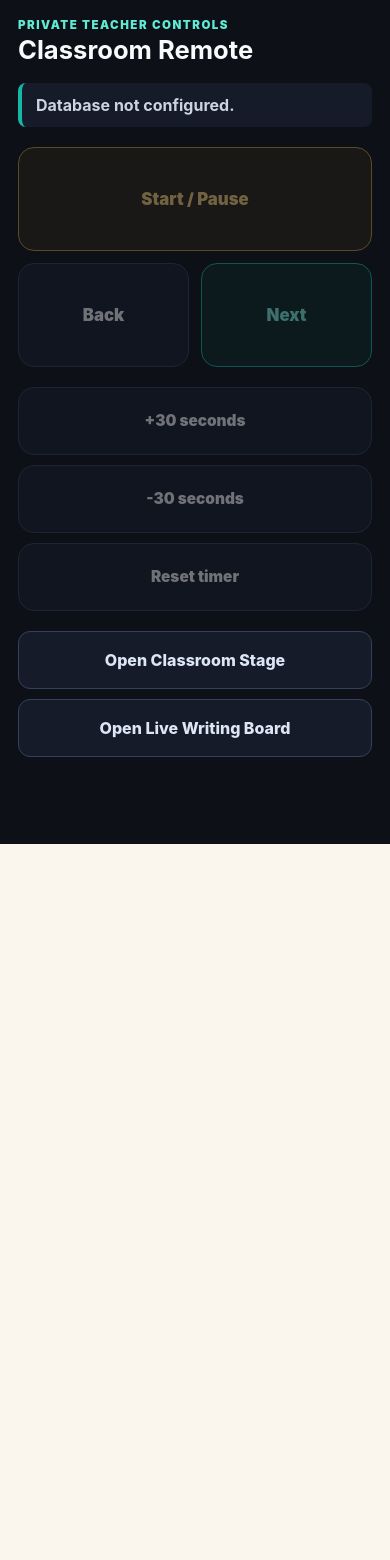
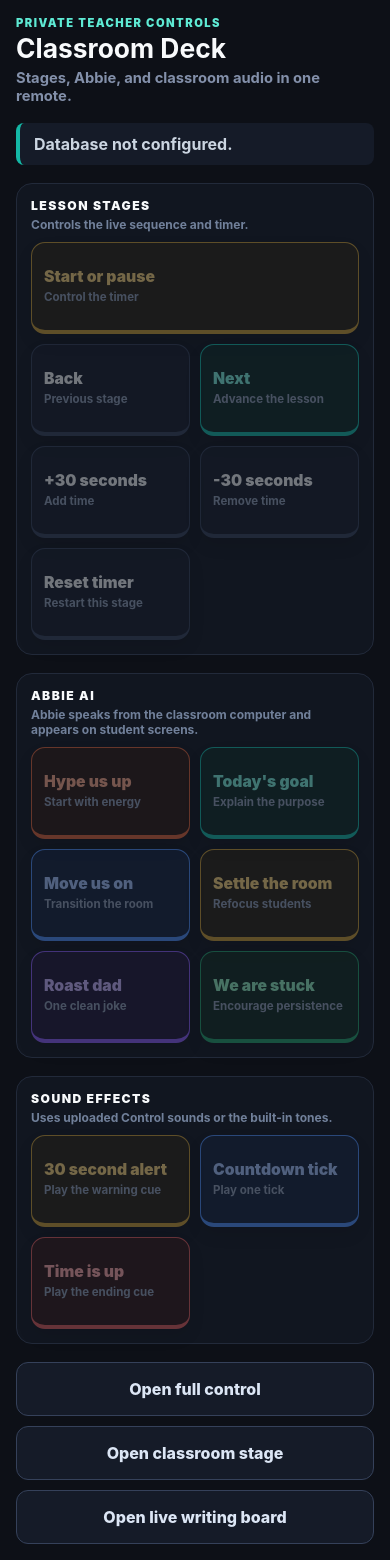
Before and after one commit to Wilsos22/Website-prototype, a Next.js app: page /teacher/remote in a window 390 px wide. Before the commit the page ends 844 px from the top, so only its background shows below. Built offline with nearby package versions, Linux system fonts and the light colour scheme; no server answers.

Commit message:
Add virtual classroom deck controls

```diff
--- a/src/app/api/control-remote/route.ts
+++ b/src/app/api/control-remote/route.ts
@@ -1,17 +1,15 @@
 import { getSupabaseAdmin } from "@/lib/supabaseServer";
-import { LIVE_FLOW_MODE, type TeacherRemoteAction, type TeacherRemoteCommand } from "@/lib/liveClassFlow";
+import {
+  LIVE_FLOW_MODE,
+  TEACHER_REMOTE_ACTIONS,
+  type TeacherRemoteAction,
+  type TeacherRemoteCommand,
+} from "@/lib/liveClassFlow";
 
 export const runtime = "nodejs";
 export const dynamic = "force-dynamic";
 
-const ACTIONS = new Set<TeacherRemoteAction>([
-  "next",
-  "previous",
-  "toggle-timer",
-  "add-30",
-  "subtract-30",
-  "reset-timer",
-]);
+const ACTIONS = new Set<string>(TEACHER_REMOTE_ACTIONS);
 
 async function activeSession() {
   const db = getSupabaseAdmin();
--- a/src/app/teacher/remote/page.tsx
+++ b/src/app/teacher/remote/page.tsx
@@ -2,35 +2,62 @@
 
 import { useCallback, useEffect, useState } from "react";
 import type { TeacherRemoteAction } from "@/lib/liveClassFlow";
+import { ABBIE_REMOTE_BUTTONS, SOUND_REMOTE_BUTTONS, type RemoteDeckButton } from "@/lib/remoteDeck";
 
-const PRIMARY: { action: TeacherRemoteAction; label: string; tone: string }[] = [
-  { action: "previous", label: "Back", tone: "neutral" },
-  { action: "toggle-timer", label: "Start / Pause", tone: "timer" },
-  { action: "next", label: "Next", tone: "next" },
+const STAGE_BUTTONS: readonly RemoteDeckButton[] = [
+  { action: "previous", label: "Back", detail: "Previous stage", tone: "neutral" },
+  { action: "toggle-timer", label: "Start or pause", detail: "Control the timer", tone: "timer" },
+  { action: "next", label: "Next", detail: "Advance the lesson", tone: "next" },
 ];
 
-const SECONDARY: { action: TeacherRemoteAction; label: string }[] = [
-  { action: "add-30", label: "+30 seconds" },
-  { action: "subtract-30", label: "-30 seconds" },
-  { action: "reset-timer", label: "Reset timer" },
+const TIMER_BUTTONS: readonly RemoteDeckButton[] = [
+  { action: "add-30", label: "+30 seconds", detail: "Add time", tone: "neutral" },
+  { action: "subtract-30", label: "-30 seconds", detail: "Remove time", tone: "neutral" },
+  { action: "reset-timer", label: "Reset timer", detail: "Restart this stage", tone: "neutral" },
 ];
 
+interface RemoteSession {
+  id: string;
+  joinCode: string | null;
+}
+
+interface DeckKeyProps {
+  button: RemoteDeckButton;
+  busy: TeacherRemoteAction | null;
+  disabled: boolean;
+  onSend: (button: RemoteDeckButton) => void;
+}
+
+function DeckKey({ button, busy, disabled, onSend }: DeckKeyProps) {
+  return (
+    <button
+      className={`deck-key ${button.tone}`}
+      disabled={disabled}
+      aria-busy={busy === button.action}
+      onClick={() => onSend(button)}
+    >
+      <span className="deck-key-label">{busy === button.action ? "Sending" : button.label}</span>
+      <span className="deck-key-detail">{button.detail}</span>
+    </button>
+  );
+}
+
 export default function TeacherRemotePage() {
-  const [session, setSession] = useState<{ id: string; joinCode: string | null } | null>(null);
+  const [session, setSession] = useState<RemoteSession | null>(null);
   const [status, setStatus] = useState("Finding the open class...");
   const [busy, setBusy] = useState<TeacherRemoteAction | null>(null);
 
   const refresh = useCallback(async () => {
     try {
       const response = await fetch("/api/control-remote", { cache: "no-store" });
-      const data = await response.json() as { session?: { id: string; joinCode: string | null } | null; error?: string };
+      const data = await response.json() as { session?: RemoteSession | null; error?: string };
       if (!response.ok || data.error) {
         setSession(null);
         setStatus(data.error || "Remote is unavailable.");
         return;
       }
       setSession(data.session || null);
-      setStatus(data.session ? "Connected to Live Class Flow" : "Open Live Class Flow on the teacher computer.");
+      setStatus(data.session ? "Connected to Live Class Flow" : "Open Live Class Flow on the classroom computer.");
     } catch {
       setSession(null);
       setStatus("Could not reach the classroom controller.");
@@ -43,74 +70,119 @@ export default function TeacherRemotePage() {
     return () => window.clearInterval(interval);
   }, [refresh]);
 
-  async function send(action: TeacherRemoteAction) {
+  const send = useCallback(async (button: RemoteDeckButton) => {
     if (!session || busy) return;
-    setBusy(action);
+    setBusy(button.action);
     try {
       const response = await fetch("/api/control-remote", {
         method: "POST",
         headers: { "Content-Type": "application/json" },
-        body: JSON.stringify({ action }),
+        body: JSON.stringify({ action: button.action }),
       });
       const data = await response.json() as { error?: string };
-      setStatus(response.ok ? `Sent: ${action.replaceAll("-", " ")}` : data.error || "Command failed.");
+      setStatus(response.ok ? `Sent to classroom: ${button.label}` : data.error || "Command failed.");
     } catch {
       setStatus("Command failed. Check the classroom connection.");
     } finally {
-      window.setTimeout(() => setBusy(null), 180);
+      // Keep each command available longer than the classroom controller's poll
+      // interval so fast taps cannot overwrite a cue before it is consumed.
+      window.setTimeout(() => setBusy(null), 850);
     }
-  }
+  }, [busy, session]);
+
+  const controlsDisabled = !session || Boolean(busy);
 
   return (
     <main className="remote-page">
       <style>{`
-        .remote-page { min-height:100vh; box-sizing:border-box; background:#0d1017; color:#f8fafc; font-family:Inter,ui-sans-serif,system-ui,sans-serif; padding:clamp(18px,4vw,38px); }
-        .remote-shell { width:min(100%,760px); margin:0 auto; display:grid; gap:20px; }
-        .remote-head { display:flex; justify-content:space-between; gap:12px; align-items:flex-start; }
-        .remote-kicker { margin:0 0 5px; color:#5eead4; font-size:0.72rem; font-weight:900; letter-spacing:0.13em; text-transform:uppercase; }
-        .remote-title { margin:0; font-size:clamp(1.6rem,5vw,2.5rem); line-height:1; }
+        .remote-page { min-height:100vh; box-sizing:border-box; background:#0d1017; color:#f8fafc; font-family:Inter,ui-sans-serif,system-ui,sans-serif; padding:clamp(16px,3vw,34px); }
+        .remote-shell { width:min(100%,980px); margin:0 auto; display:grid; gap:18px; }
+        .remote-head { display:flex; justify-content:space-between; gap:14px; align-items:flex-start; }
+        .remote-kicker { margin:0 0 5px; color:#5eead4; font-size:0.7rem; font-weight:900; letter-spacing:0.13em; text-transform:uppercase; }
+        .remote-title { margin:0; font-size:clamp(1.65rem,5vw,2.7rem); line-height:1; }
+        .remote-subtitle { margin:8px 0 0; color:#8390aa; font-size:0.92rem; font-weight:700; }
         .remote-code { min-width:94px; border:1px solid #2b364d; border-radius:12px; background:#151b28; padding:10px 14px; text-align:center; }
         .remote-code small { display:block; color:#8390aa; font-size:0.62rem; font-weight:900; letter-spacing:0.1em; text-transform:uppercase; }
         .remote-code strong { display:block; color:#5eead4; font-size:1.25rem; letter-spacing:0.1em; }
-        .remote-status { margin:0; border-left:4px solid #14b8a6; background:#151b28; border-radius:8px; padding:12px 14px; color:#cbd5e1; font-weight:750; }
-        .remote-primary { display:grid; grid-template-columns:1fr 1.35fr 1fr; gap:12px; }
-        .remote-btn { min-height:104px; border:1px solid #35415a; border-radius:16px; background:#171d2a; color:#f8fafc; font:inherit; font-size:clamp(1.05rem,3vw,1.45rem); font-weight:900; cursor:pointer; touch-action:manipulation; }
-        .remote-btn:active { transform:scale(0.98); }
-        .remote-btn:disabled { opacity:0.42; cursor:not-allowed; }
-        .remote-btn.timer { border-color:#c89c35; background:#2a2315; color:#fcd67d; }
-        .remote-btn.next { border-color:#14b8a6; background:#0d2a27; color:#7ff3df; }
-        .remote-secondary { display:grid; grid-template-columns:repeat(3,1fr); gap:10px; }
-        .remote-secondary .remote-btn { min-height:68px; font-size:0.96rem; }
-        .remote-links { display:grid; grid-template-columns:1fr 1fr; gap:10px; }
-        .remote-link { display:flex; min-height:58px; align-items:center; justify-content:center; border:1px solid #35415a; border-radius:12px; background:#151b28; color:#dce6f5; text-decoration:none; font-weight:850; }
-        @media (max-width:560px) { .remote-primary { grid-template-columns:1fr 1fr; } .remote-primary .timer { grid-column:1 / -1; grid-row:1; } .remote-secondary { grid-template-columns:1fr; } .remote-links { grid-template-columns:1fr; } }
+        .remote-status { margin:0; border-left:4px solid #14b8a6; background:#151b28; border-radius:8px; padding:11px 14px; color:#cbd5e1; font-weight:750; }
+        .deck-section { display:grid; gap:10px; border:1px solid #222a3a; border-radius:16px; background:#111620; padding:14px; }
+        .deck-section-head { display:flex; justify-content:space-between; align-items:baseline; gap:12px; }
+        .deck-section-title { margin:0; color:#f8fafc; font-size:0.76rem; font-weight:900; letter-spacing:0.12em; text-transform:uppercase; }
+        .deck-section-note { margin:0; color:#71809a; font-size:0.75rem; font-weight:700; text-align:right; }
+        .deck-grid { display:grid; grid-template-columns:repeat(3,minmax(0,1fr)); gap:10px; }
+        .deck-grid.abbie { grid-template-columns:repeat(3,minmax(0,1fr)); }
+        .deck-key { min-height:92px; display:grid; align-content:center; gap:5px; border:1px solid #35415a; border-bottom-width:4px; border-radius:14px; background:#171d2a; color:#f8fafc; padding:12px; font:inherit; text-align:left; cursor:pointer; touch-action:manipulation; box-shadow:0 8px 18px rgba(0,0,0,0.2); }
+        .deck-key:active:not(:disabled) { transform:translateY(2px); border-bottom-width:2px; }
+        .deck-key:disabled { opacity:0.42; cursor:not-allowed; }
+        .deck-key-label { font-size:clamp(0.98rem,2.4vw,1.2rem); font-weight:900; line-height:1.05; }
+        .deck-key-detail { color:#91a0b9; font-size:0.72rem; font-weight:750; line-height:1.2; }
+        .deck-key.timer { border-color:#c89c35; background:#2a2315; color:#fcd67d; }
+        .deck-key.next, .deck-key.teal { border-color:#14b8a6; background:#0d2a27; color:#7ff3df; }
+        .deck-key.orange { border-color:#db6338; background:#2d1914; color:#ffad8d; }
+        .deck-key.blue { border-color:#4d8df6; background:#14233e; color:#a8c7ff; }
+        .deck-key.gold { border-color:#c89c35; background:#2a2315; color:#fcd67d; }
+        .deck-key.purple { border-color:#8b5cf6; background:#21183a; color:#cbb7ff; }
+        .deck-key.green { border-color:#22a06b; background:#102b21; color:#92efc1; }
+        .deck-key.red { border-color:#dc5b5b; background:#321818; color:#ffaaaa; }
+        .remote-links { display:grid; grid-template-columns:repeat(3,1fr); gap:10px; }
+        .remote-link { display:flex; min-height:54px; align-items:center; justify-content:center; border:1px solid #35415a; border-radius:12px; background:#151b28; color:#dce6f5; padding:0 12px; text-align:center; text-decoration:none; font-weight:850; }
+        @media (max-width:680px) {
+          .deck-grid, .deck-grid.abbie { grid-template-columns:repeat(2,minmax(0,1fr)); }
+          .deck-grid.stages .deck-key.timer { grid-column:1 / -1; grid-row:1; }
+          .remote-links { grid-template-columns:1fr; }
+          .deck-section-head { display:block; }
+          .deck-section-note { margin-top:4px; text-align:left; }
+        }
       `}</style>
       <section className="remote-shell">
         <header className="remote-head">
           <div>
             <p className="remote-kicker">Private teacher controls</p>
-            <h1 className="remote-title">Classroom Remote</h1>
+            <h1 className="remote-title">Classroom Deck</h1>
+            <p className="remote-subtitle">Stages, Abbie, and classroom audio in one remote.</p>
           </div>
           {session?.joinCode ? <div className="remote-code"><small>Join code</small><strong>{session.joinCode}</strong></div> : null}
         </header>
 
         <p className="remote-status" role="status">{status}</p>
 
-        <div className="remote-primary">
-          {PRIMARY.map((button) => (
-            <button key={button.action} className={`remote-btn ${button.tone}`} disabled={!session || Boolean(busy)} onClick={() => send(button.action)}>{button.label}</button>
-          ))}
-        </div>
+        <section className="deck-section" aria-labelledby="stage-controls-title">
+          <div className="deck-section-head">
+            <h2 className="deck-section-title" id="stage-controls-title">Lesson stages</h2>
+            <p className="deck-section-note">Controls the live sequence and timer.</p>
+          </div>
+          <div className="deck-grid stages">
+            {STAGE_BUTTONS.map((button) => <DeckKey key={button.action} button={button} busy={busy} disabled={controlsDisabled} onSend={send} />)}
+          </div>
+          <div className="deck-grid">
+            {TIMER_BUTTONS.map((button) => <DeckKey key={button.action} button={button} busy={busy} disabled={controlsDisabled} onSend={send} />)}
+          </div>
+        </section>
 
-        <div className="remote-secondary">
-          {SECONDARY.map((button) => (
-            <button key={button.action} className="remote-btn" disabled={!session || Boolean(busy)} onClick={() => send(button.action)}>{button.label}</button>
-          ))}
-        </div>
+        <section className="deck-section" aria-labelledby="abbie-controls-title">
+          <div className="deck-section-head">
+            <h2 className="deck-section-title" id="abbie-controls-title">Abbie AI</h2>
+            <p className="deck-section-note">Abbie speaks from the classroom computer and appears on student screens.</p>
+          </div>
+          <div className="deck-grid abbie">
+            {ABBIE_REMOTE_BUTTONS.map((button) => <DeckKey key={button.action} button={button} busy={busy} disabled={controlsDisabled} onSend={send} />)}
+          </div>
+        </section>
+
+        <section className="deck-section" aria-labelledby="sound-controls-title">
+          <div className="deck-section-head">
+            <h2 className="deck-section-title" id="sound-controls-title">Sound effects</h2>
+            <p className="deck-section-note">Uses uploaded Control sounds or the built-in tones.</p>
+          </div>
+          <div className="deck-grid">
+            {SOUND_REMOTE_BUTTONS.map((button) => <DeckKey key={button.action} button={button} busy={busy} disabled={controlsDisabled} onSend={send} />)}
+          </div>
+        </section>
 
         <div className="remote-links">
-          <a className="remote-link" href="/teacher/present" target="_blank" rel="noreferrer">Open Classroom Stage</a>
-          <a className="remote-link" href={session ? `/ipad?room=${session.id}` : "/ipad"} target="_blank" rel="noreferrer">Open Live Writing Board</a>
+          <a className="remote-link" href="/control" target="_blank" rel="noreferrer">Open full control</a>
+          <a className="remote-link" href="/teacher/present" target="_blank" rel="noreferrer">Open classroom stage</a>
+          <a className="remote-link" href={session ? `/ipad?room=${session.id}` : "/ipad"} target="_blank" rel="noreferrer">Open live writing board</a>
         </div>
       </section>
     </main>
--- a/src/lib/liveClassFlow.ts
+++ b/src/lib/liveClassFlow.ts
@@ -8,7 +8,24 @@ export const CLASS_MODE_EXIT_KEY = "bdm-class-mode-exited";
 
 export type DiscussionPhaseId = "think" | "marker" | "table" | "revise" | "share";
 export type LivePollKind = "short-answer" | "multiple-choice" | "fist-to-five";
-export type TeacherRemoteAction = "next" | "previous" | "toggle-timer" | "add-30" | "subtract-30" | "reset-timer";
+export const TEACHER_REMOTE_ACTIONS = [
+  "next",
+  "previous",
+  "toggle-timer",
+  "add-30",
+  "subtract-30",
+  "reset-timer",
+  "play-warning",
+  "play-countdown",
+  "play-times-up",
+  "abbie-hype",
+  "abbie-goal",
+  "abbie-move",
+  "abbie-settle",
+  "abbie-roast",
+  "abbie-stuck",
+] as const;
+export type TeacherRemoteAction = (typeof TEACHER_REMOTE_ACTIONS)[number];
 export type LiveToolRoute =
   | "/whiteboard"
   | "/number-line-plus"
--- /dev/null
+++ b/src/lib/remoteDeck.ts
@@ -0,0 +1,82 @@
+import type { TeacherRemoteAction } from "@/lib/liveClassFlow";
+
+export interface RemoteDeckButton {
+  action: TeacherRemoteAction;
+  label: string;
+  detail: string;
+  tone: string;
+}
+
+export interface AbbieRemoteDeckButton extends RemoteDeckButton {
+  direction: string;
+}
+
+export const ABBIE_REMOTE_BUTTONS: readonly AbbieRemoteDeckButton[] = [
+  {
+    action: "abbie-hype",
+    label: "Hype us up",
+    detail: "Start with energy",
+    tone: "orange",
+    direction: "Pump up the class. We are about to get into it. Bring real energy and keep it short.",
+  },
+  {
+    action: "abbie-goal",
+    label: "Today's goal",
+    detail: "Explain the purpose",
+    tone: "teal",
+    direction: "Tell the class what we are working on today and why it is worth their time. Use the learning intention and make it land.",
+  },
+  {
+    action: "abbie-move",
+    label: "Move us on",
+    detail: "Transition the room",
+    tone: "blue",
+    direction: "Wrap up what we are doing and push the class to the next thing. Keep it moving.",
+  },
+  {
+    action: "abbie-settle",
+    label: "Settle the room",
+    detail: "Refocus students",
+    tone: "gold",
+    direction: "The room is getting loud. Pull them back and refocus them. Be deadpan, not a nag.",
+  },
+  {
+    action: "abbie-roast",
+    label: "Roast dad",
+    detail: "One clean joke",
+    tone: "purple",
+    direction: "Roast dad for the class about something true, such as the Red Bulls, dancing, slang, or his knees. One clean burn.",
+  },
+  {
+    action: "abbie-stuck",
+    label: "We are stuck",
+    detail: "Encourage persistence",
+    tone: "green",
+    direction: "The class is stuck and getting frustrated. Remind them that being confused is step one and nudge them to try something.",
+  },
+];
+
+export const SOUND_REMOTE_BUTTONS: readonly RemoteDeckButton[] = [
+  {
+    action: "play-warning",
+    label: "30 second alert",
+    detail: "Play the warning cue",
+    tone: "gold",
+  },
+  {
+    action: "play-countdown",
+    label: "Countdown tick",
+    detail: "Play one tick",
+    tone: "blue",
+  },
+  {
+    action: "play-times-up",
+    label: "Time is up",
+    detail: "Play the ending cue",
+    tone: "red",
+  },
+];
+
+export function abbieDirectionForRemoteAction(action: TeacherRemoteAction): string | null {
+  return ABBIE_REMOTE_BUTTONS.find((button) => button.action === action)?.direction ?? null;
+}
```
Also changed, not shown: src/app/control/page.tsx (+9 -1 lines).
